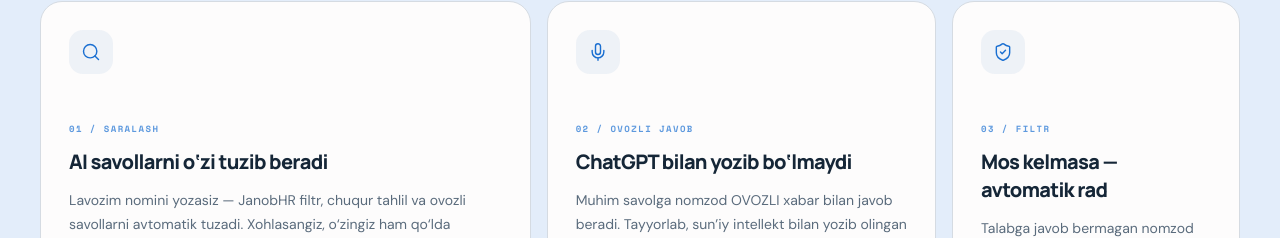
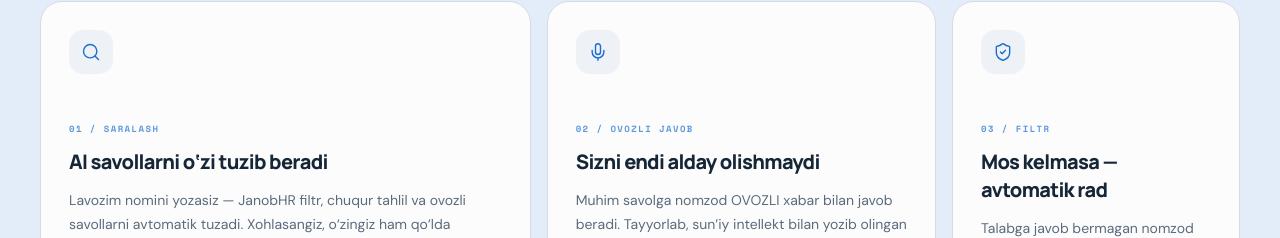
Before and after one commit to gulomovs793-ai/JanobHR, a React (Vite) app in the folder site/: page / in a window 1280 px wide. Shown: the part 2440-2678 px from the top of the page. Built offline with nearby package versions, Linux system fonts and the light colour scheme.

Commit message:
Feature card 02: 'ChatGPT bilan yozib bo'lmaydi' -> 'Sizni endi alday olishmaydi'

```diff
--- a/site/src/App.tsx
+++ b/site/src/App.tsx
@@ -369,7 +369,7 @@ function Home() {
               <FeatureCard icon={Search} eyebrow="01 / Saralash" title="AI savollarni o‘zi tuzib beradi" className="lg:col-span-5 lg:min-h-[330px]">
                 Lavozim nomini yozasiz — JanobHR filtr, chuqur tahlil va ovozli savollarni avtomatik tuzadi. Xohlasangiz, o‘zingiz ham qo‘lda yozishingiz mumkin.
               </FeatureCard>
-              <FeatureCard icon={Mic} eyebrow="02 / Ovozli javob" title="ChatGPT bilan yozib bo‘lmaydi" className="lg:col-span-4 lg:min-h-[330px]">
+              <FeatureCard icon={Mic} eyebrow="02 / Ovozli javob" title="Sizni endi alday olishmaydi" className="lg:col-span-4 lg:min-h-[330px]">
                 Muhim savolga nomzod OVOZLI xabar bilan javob beradi. Tayyorlab, sun’iy intellekt bilan yozib olingan javob emas — jonli, tabiiy javob.
               </FeatureCard>
               <FeatureCard icon={ShieldCheck} eyebrow="03 / Filtr" title="Mos kelmasa — avtomatik rad" className="lg:col-span-3 lg:min-h-[330px]">
```
